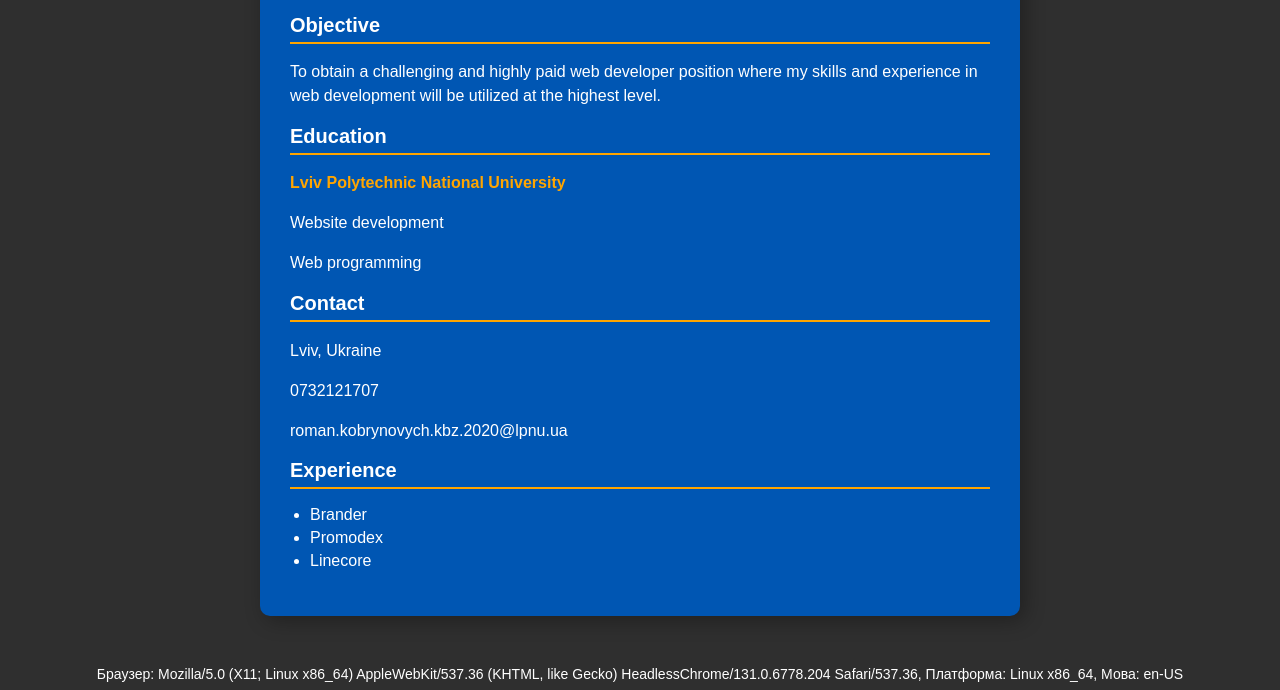
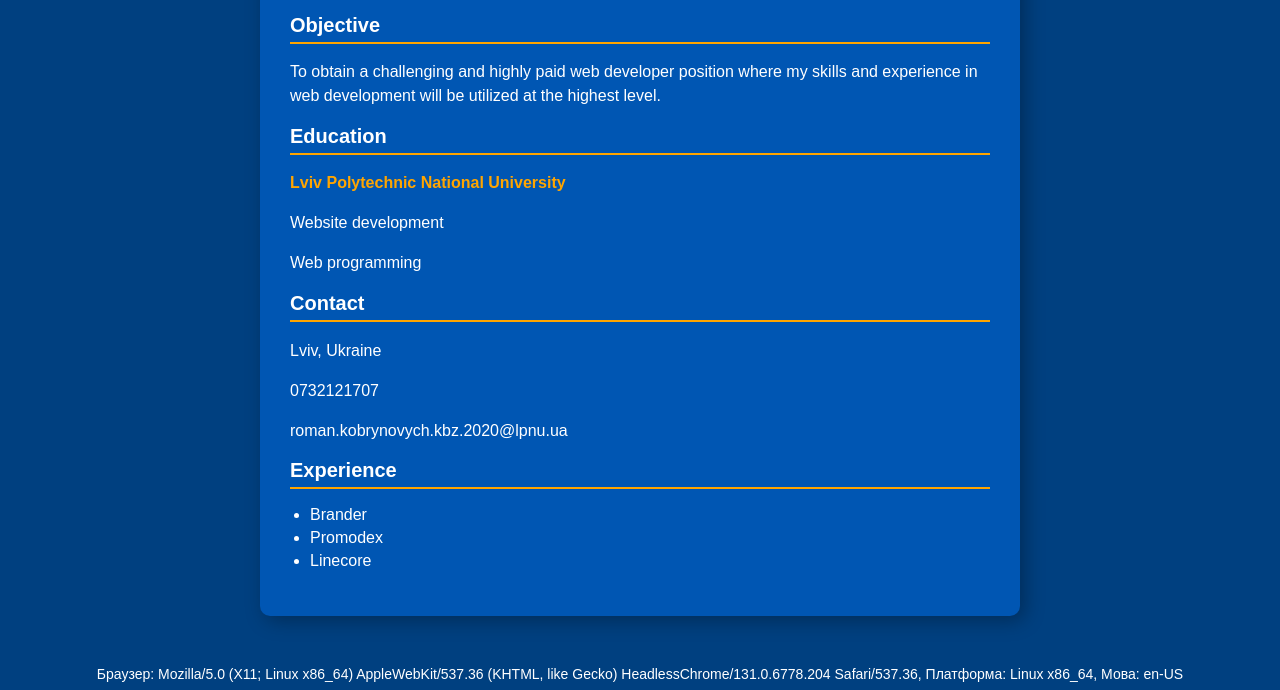
Before and after one commit to romkod/resume, a plain HTML site: page index.html in a window 1280 px wide. Shown: the part 225-915 px from the top of the page. Drawn offline with Linux system fonts and the light colour scheme; no server answers.

Commit message:
Update index.html

```diff
--- a/index.html
+++ b/index.html
@@ -7,7 +7,7 @@
   <style>
   body { /* Початок стилів для елемента <body> — усього тіла сторінки */
     font-family: Arial, sans-serif; /* Основний шрифт — Arial, запасний — будь-який без засічок */
-    background-color: #2f2f2f;     /* Темно-сірий металік */
+    background-color: #004080;     /* Темно-синій фон сторінки */
     color: white;                  /* Білий колір тексту */
     transition: background-color 0.3s, color 0.3s; /* Плавна анімація при зміні кольору фону чи тексту */
   } /* Кінець блоку body */
```
